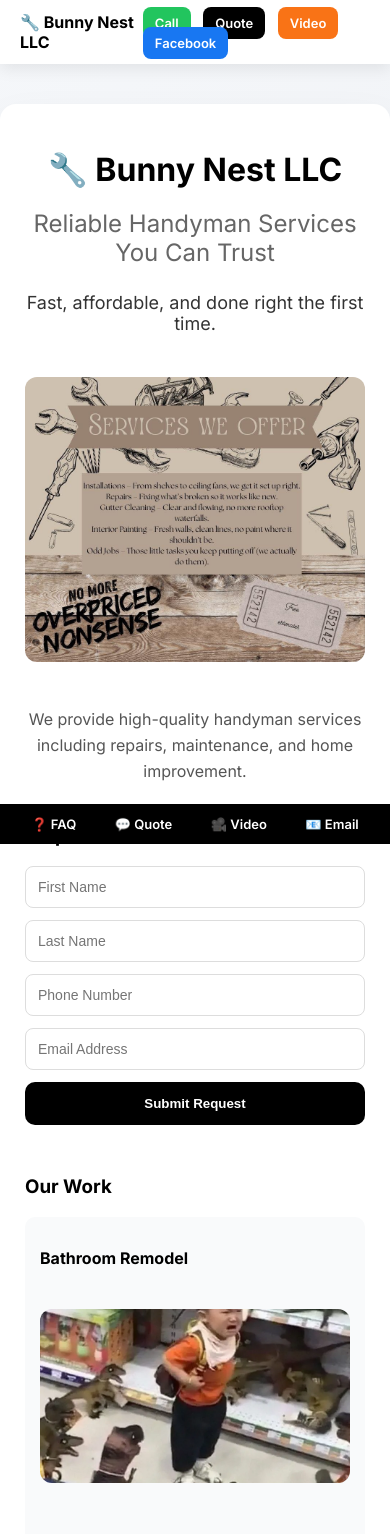
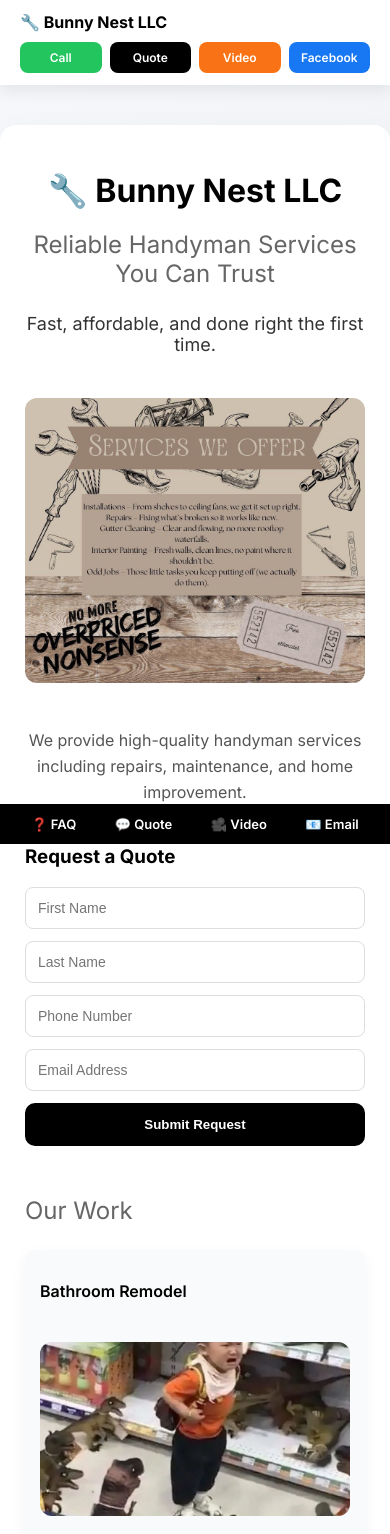
Before and after one commit to ZsepY82/TestBunnyNest, a plain HTML site: page index.html in a window 390 px wide. Shown: the top 1534 px of the page. Drawn offline with Linux system fonts and the light colour scheme.

Commit message:
Enhance header and body styles for responsiveness
Added smooth scrolling behavior and improved header responsiveness.

```diff
--- a/index.html
+++ b/index.html
@@ -12,9 +12,10 @@ body {
     margin: 0;
     font-family: 'Inter', sans-serif;
     background: linear-gradient(135deg, #f5f7fa, #e4e7eb);
+    scroll-behavior: smooth;
 }
 
-/* HEADER */
+/* ================= HEADER (FIXED) ================= */
 header {
     position: sticky;
     top: 0;
@@ -25,20 +26,30 @@ header {
     padding: 12px 20px;
     box-shadow: 0 5px 15px rgba(0,0,0,0.08);
     z-index: 999;
+    flex-wrap: wrap;
+    gap: 10px;
 }
 
 header h3 {
     margin: 0;
     font-size: 16px;
+    white-space: nowrap;
+}
+
+.nav-buttons {
+    display: flex;
+    flex-wrap: wrap;
+    gap: 8px;
+    justify-content: flex-end;
 }
 
 .nav-buttons a {
-    margin-left: 8px;
     text-decoration: none;
     font-weight: 600;
     padding: 8px 12px;
     border-radius: 8px;
     font-size: 13px;
+    white-space: nowrap;
 }
 
 .nav-call { background: #22c55e; color: white; }
@@ -46,7 +57,7 @@ header h3 {
 .nav-quote { background: black; color: white; }
 .nav-video { background: #f97316; color: white; }
 
-/* MAIN */
+/* ================= MAIN ================= */
 .container {
     max-width: 900px;
     margin: 40px auto;
@@ -76,7 +87,7 @@ img {
     margin: 25px 0;
 }
 
-/* FORM */
+/* ================= FORM ================= */
 .form-section {
     margin-top: 40px;
     text-align: left;
@@ -94,6 +105,11 @@ input {
     font-size: 14px;
 }
 
+input:focus {
+    outline: none;
+    border-color: #1877f2;
+}
+
 button {
     padding: 14px;
     border: none;
@@ -104,7 +120,11 @@ button {
     cursor: pointer;
 }
 
-/* GALLERY */
+button:hover {
+    background: #333;
+}
+
+/* ================= GALLERY ================= */
 .references {
     margin-top: 50px;
     text-align: left;
@@ -115,9 +135,14 @@ button {
     padding: 15px;
     border-radius: 10px;
     margin-bottom: 15px;
+    box-shadow: 0 5px 15px rgba(0,0,0,0.05);
 }
 
-/* VIDEO */
+.reference-card p {
+    font-weight: 600;
+}
+
+/* ================= VIDEO ================= */
 .video-section {
     margin-top: 60px;
 }
@@ -126,6 +151,7 @@ button {
     margin-top: 20px;
     border-radius: 12px;
     overflow: hidden;
+    box-shadow: 0 10px 25px rgba(0,0,0,0.15);
 }
 
 iframe {
@@ -133,7 +159,7 @@ iframe {
     height: 400px;
 }
 
-/* FAQ */
+/* ================= FAQ ================= */
 .faq {
     margin-top: 50px;
     text-align: left;
@@ -143,6 +169,7 @@ iframe {
     background: #f1f5f9;
     margin-bottom: 10px;
     border-radius: 10px;
+    overflow: hidden;
 }
 
 .faq-question {
@@ -158,7 +185,7 @@ iframe {
     color: #555;
 }
 
-/* FOOTER BAR */
+/* ================= FOOTER ================= */
 .footer-bar {
     position: sticky;
     bottom: 0;
@@ -176,10 +203,33 @@ iframe {
     font-weight: 600;
 }
 
-/* MOBILE */
+/* ================= MOBILE FIXED HEADER ================= */
 @media (max-width: 600px) {
-    .container { padding: 25px; }
-    iframe { height: 220px; }
+
+    .container {
+        padding: 25px;
+    }
+
+    iframe {
+        height: 220px;
+    }
+
+    header {
+        flex-direction: column;
+        align-items: flex-start;
+    }
+
+    .nav-buttons {
+        width: 100%;
+        justify-content: space-between;
+    }
+
+    .nav-buttons a {
+        flex: 1;
+        text-align: center;
+        font-size: 12px;
+        padding: 8px 6px;
+    }
 }
 </style>
 </head>
@@ -189,6 +239,7 @@ iframe {
 <!-- HEADER -->
 <header>
     <h3>🔧 Bunny Nest LLC</h3>
+
     <div class="nav-buttons">
         <a class="nav-call" href="tel:17279002170">Call</a>
         <a class="nav-quote" href="#quote">Quote</a>
@@ -197,6 +248,7 @@ iframe {
     </div>
 </header>
 
+<!-- MAIN -->
 <div class="container">
 
 <h1>🔧 Bunny Nest LLC</h1>
@@ -204,7 +256,7 @@ iframe {
 
 <p class="intro">Fast, affordable, and done right the first time.</p>
 
-<img src="imgs/services.jpg">
+<img src="imgs/services.jpg" alt="services">
 
 <p class="description">
 We provide high-quality handyman services including repairs, maintenance, and home improvement.
@@ -223,19 +275,19 @@ We provide high-quality handyman services including repairs, maintenance, and ho
 </form>
 </div>
 
-<!-- BEFORE & AFTER -->
+<!-- GALLERY -->
 <div class="references">
-<h3>Our Work</h3>
+<h2>Our Work</h2>
 
 <div class="reference-card">
-<p><b>Bathroom Remodel</b></p>
+<p>Bathroom Remodel</p>
 <img src="imgs/before1.jpg">
 <img src="imgs/after1.jpg">
 </div>
 
 <div class="reference-card">
-<p><b>Kitchen Repair</b></p>
-<img src="imgs/before2.jpg">
+<p>Kitchen Repair</p>
+<img src="imgs/before2.gif">
 <img src="imgs/after2.jpg">
 </div>
 </div>
@@ -276,7 +328,7 @@ allowfullscreen>
 
 </div>
 
-<!-- FOOTER BAR -->
+<!-- FOOTER -->
 <div class="footer-bar">
     <a href="#faq">❓ FAQ</a>
     <a href="#quote">💬 Quote</a>
@@ -284,6 +336,7 @@ allowfullscreen>
     <a href="mailto:youremail@example.com">📧 Email</a>
 </div>
 
+<!-- SCRIPT -->
 <script>
 document.querySelectorAll(".faq-question").forEach(q => {
     q.addEventListener("click", () => {
```
